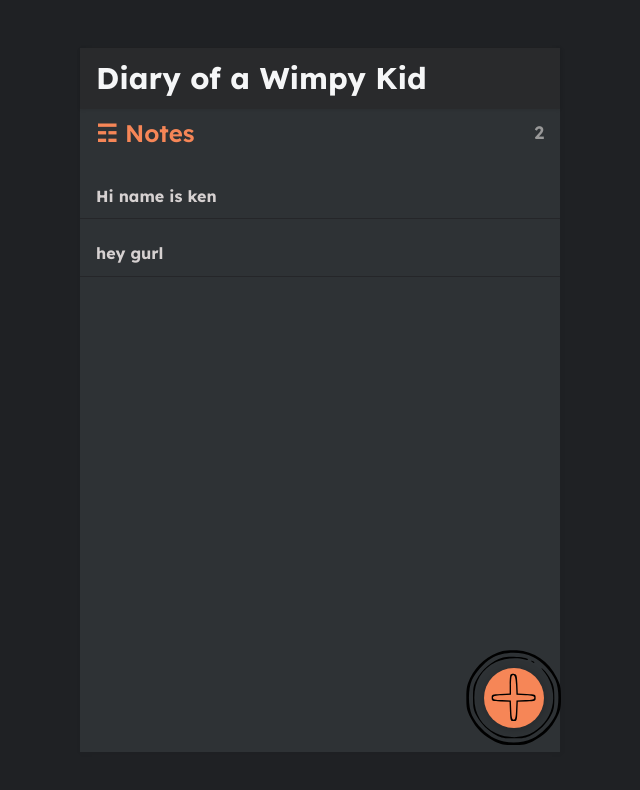
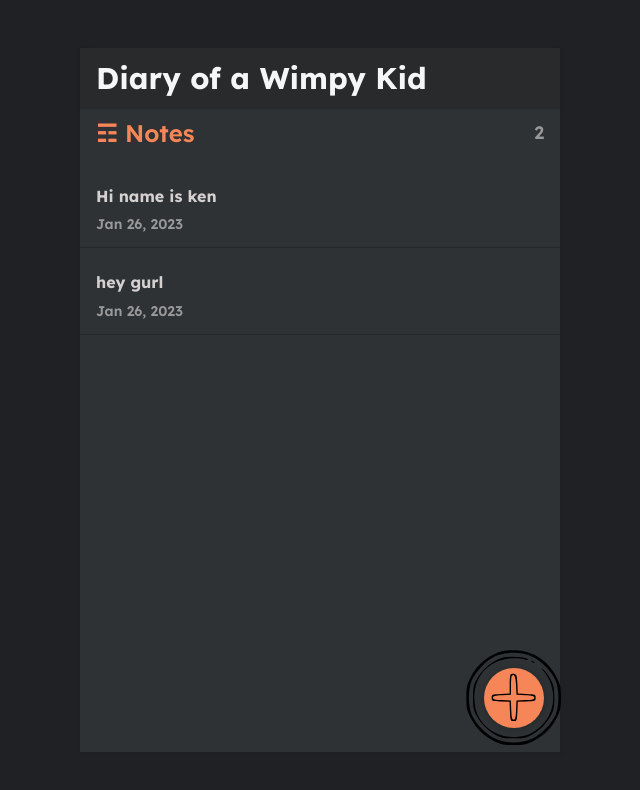
Before and after one commit to ki3ani/my-journal-frontend, a React (Create React App) app in the folder doawk/: page / in a window 1280 px wide. Shown: the top 790 px of the page, without its empty margins (320-960 px from the left). Built offline with nearby package versions, Linux system fonts and the light colour scheme; data requests are answered from the project's data file.

Commit message:
list-item-date

```diff
--- a/doawk/db.json
+++ b/doawk/db.json
@@ -10,7 +10,7 @@
       "body": "hey gurl\n\nlooking fresh",
       "created": "2023-01-26T13:06:56.280Z",
       "id": 2,
-      "updated": "2023-01-26T13:32:08.470Z"
+      "updated": "2023-01-26T13:41:07.649Z"
     }
   ]
 }
--- a/doawk/src/components/ListItem.js
+++ b/doawk/src/components/ListItem.js
@@ -4,6 +4,11 @@
 let getTitle = (note) => {
     const title = note.body.split('\n')[0]
     return title.length > 20 ? title.substring(0, 20) + '...' : title
+}
+
+let getDate = (note) => {
+    const date = new Date(note.updated)
+    return date.toLocaleDateString('en-US', {year: 'numeric', month: 'short', day: 'numeric'})
 }
 
 
@@ -14,6 +19,7 @@
         <Link to={`/note/${note.id}`}>
             <div className="notes-list-item">
             <h2>{getTitle(note)}</h2>
+            <p><span>{getDate(note)}</span></p>
             </div>
         </Link>
     )
```
